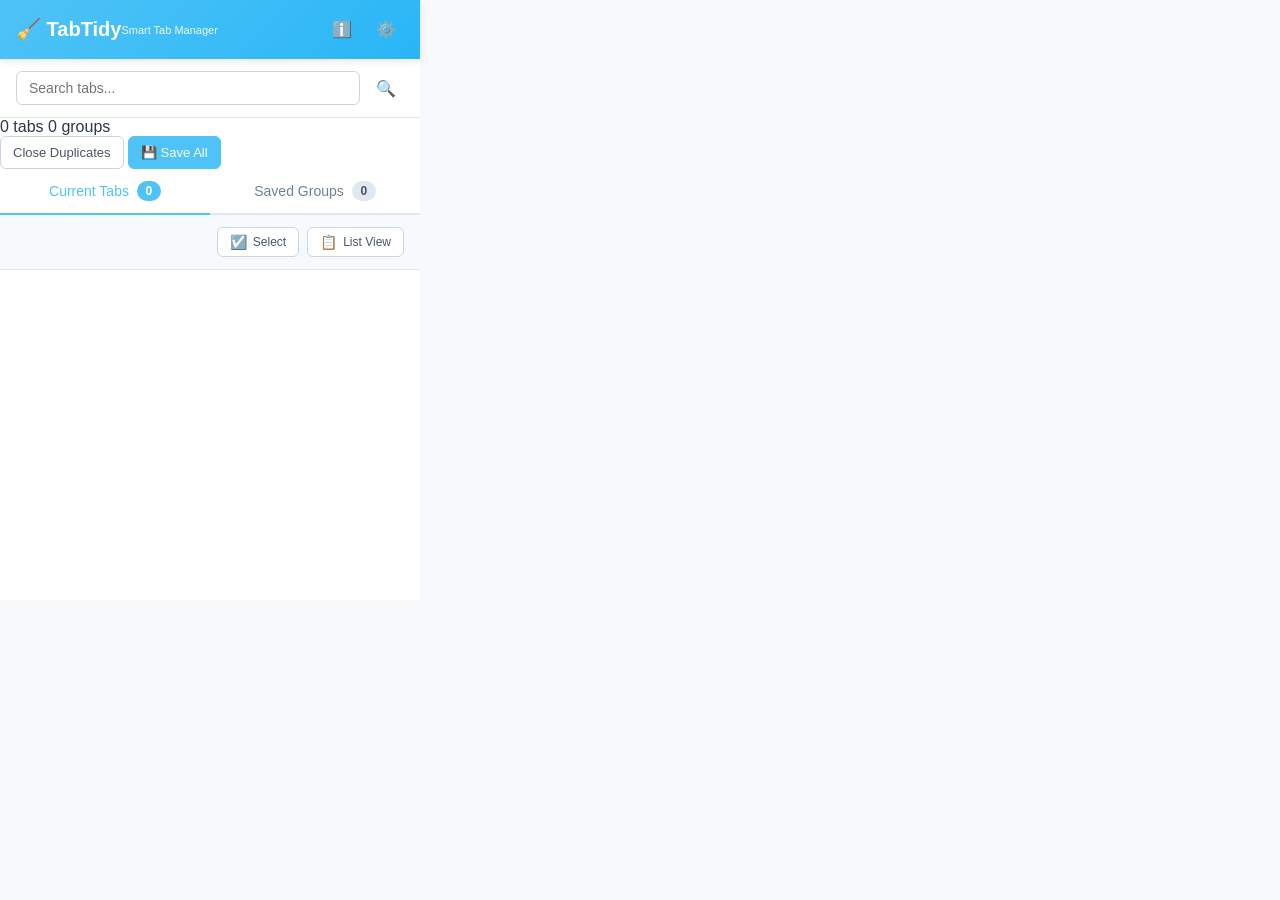
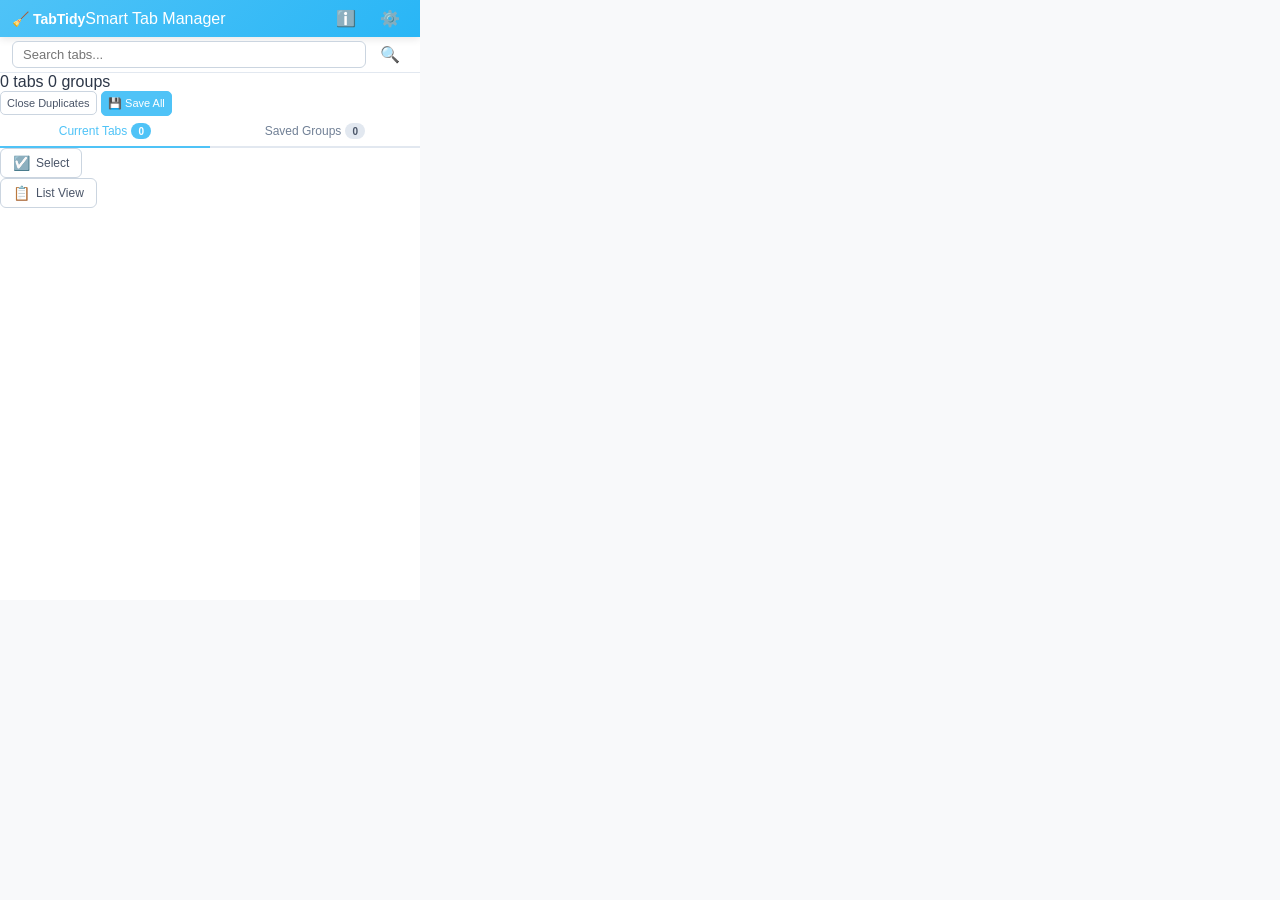

feat: compact UI to maximize visible tab count

--- a/popup.css
+++ b/popup.css
@@ -4,9 +4,10 @@
   box-sizing: border-box;
 }
 
-body {
+html, body {
   width: 420px;
   height: 600px;
+  overflow: hidden;
   font-family: -apple-system, BlinkMacSystemFont, 'Segoe UI', Roboto, Oxygen, Ubuntu, Cantarell, sans-serif;
   background: #f8f9fa;
   color: #2d3748;
@@ -26,22 +27,16 @@ body {
   display: flex;
   justify-content: space-between;
   align-items: center;
-  padding: 16px;
+  padding: 5px 12px;
   background: linear-gradient(135deg, #4fc3f7 0%, #29b6f6 100%);
   color: white;
   box-shadow: 0 2px 8px rgba(0,0,0,0.1);
 }
 
 .header h1 {
-  font-size: 20px;
+  font-size: 14px;
   font-weight: 600;
-  margin-bottom: 2px;
-}
-
-.header-subtitle {
-  font-size: 11px;
-  opacity: 0.9;
-  font-weight: 400;
+  margin-bottom: 0;
 }
 
 .header-actions {
@@ -53,17 +48,17 @@ body {
 /* Search */
 .search-container {
   display: flex;
-  padding: 12px 16px;
-  gap: 8px;
+  padding: 4px 12px;
+  gap: 6px;
   border-bottom: 1px solid #e2e8f0;
 }
 
 #searchInput {
   flex: 1;
-  padding: 8px 12px;
+  padding: 4px 10px;
   border: 1px solid #cbd5e0;
   border-radius: 6px;
-  font-size: 14px;
+  font-size: 13px;
   transition: border-color 0.2s;
 }
 
@@ -73,14 +68,14 @@ body {
 }
 
 .filter-select {
-  padding: 8px 12px;
+  padding: 4px 8px;
   border: 1px solid #cbd5e0;
   border-radius: 6px;
-  font-size: 13px;
+  font-size: 12px;
   background: white;
   cursor: pointer;
   transition: all 0.2s;
-  min-width: 140px;
+  min-width: 110px;
 }
 
 .filter-select:hover {
@@ -97,30 +92,23 @@ body {
 /* Quick Actions at Bottom (Fixed within panel) */
 .quick-actions-bottom {
   display: flex;
-  flex-direction: column;
-  gap: 8px;
-  padding: 12px 16px;
+  gap: 4px;
+  padding: 6px 8px;
   border-top: 1px solid #e2e8f0;
   background: white;
   margin-top: auto;
+  flex-shrink: 0;
   box-shadow: 0 -2px 8px rgba(0,0,0,0.05);
-}
-
-.quick-actions-left,
-.quick-actions-right {
-  display: flex;
-  gap: 8px;
-  width: 100%;
 }
 
 .action-btn {
   flex: 1;
-  padding: 8px 12px;
+  padding: 5px 6px;
   border: 1px solid #cbd5e0;
-  border-radius: 6px;
+  border-radius: 5px;
   background: white;
   color: #4a5568;
-  font-size: 13px;
+  font-size: 11px;
   font-weight: 500;
   cursor: pointer;
   white-space: nowrap;
@@ -164,8 +152,51 @@ body {
 /* Tabs Navigation */
 .tabs-nav {
   display: flex;
+  align-items: center;
   border-bottom: 2px solid #e2e8f0;
   background: white;
+}
+
+.tabs-nav-buttons {
+  display: flex;
+  flex: 1;
+}
+
+.tabs-nav-actions {
+  display: flex;
+  align-items: center;
+  padding-right: 8px;
+}
+
+.panel-actions {
+  display: none;
+  align-items: center;
+  gap: 2px;
+}
+
+.panel-actions.active {
+  display: flex;
+}
+
+.nav-action-btn {
+  background: none;
+  border: 1px solid transparent;
+  border-radius: 4px;
+  font-size: 14px;
+  cursor: pointer;
+  padding: 2px 6px;
+  transition: all 0.2s;
+  color: #718096;
+}
+
+.nav-action-btn:hover {
+  background: #f7fafc;
+  border-color: #e2e8f0;
+}
+
+.nav-action-btn.active {
+  background: #e6f7ff;
+  border-color: #4fc3f7;
 }
 
 .tab-button {
@@ -173,13 +204,13 @@ body {
   display: flex;
   align-items: center;
   justify-content: center;
-  gap: 8px;
-  padding: 12px 16px;
+  gap: 4px;
+  padding: 7px 8px;
   background: none;
   border: none;
   border-bottom: 2px solid transparent;
   margin-bottom: -2px;
-  font-size: 14px;
+  font-size: 12px;
   font-weight: 500;
   color: #718096;
   cursor: pointer;
@@ -201,14 +232,14 @@ body {
   display: inline-flex;
   align-items: center;
   justify-content: center;
-  min-width: 24px;
-  height: 20px;
-  padding: 0 6px;
+  min-width: 20px;
+  height: 16px;
+  padding: 0 5px;
   background: #e2e8f0;
   color: #4a5568;
-  font-size: 12px;
+  font-size: 10px;
   font-weight: 600;
-  border-radius: 10px;
+  border-radius: 8px;
   transition: all 0.2s;
 }
 
@@ -231,22 +262,14 @@ body {
   flex-direction: column;
   flex: 1;
   min-height: 0;
+  overflow: hidden;
 }
 
 .tab-panel.active {
   display: flex;
 }
 
-/* Panel Header */
-.panel-header {
-  display: flex;
-  justify-content: flex-end;
-  align-items: center;
-  padding: 12px 16px;
-  background: #f7fafc;
-  border-bottom: 1px solid #e2e8f0;
-  gap: 8px;
-}
+/* Panel Header (kept for potential future use) */
 
 /* Tab List */
 .tab-list {
@@ -265,7 +288,7 @@ body {
 .history-item {
   display: flex;
   align-items: center;
-  padding: 12px 16px;
+  padding: 6px 12px;
   border-bottom: 1px solid #f7fafc;
   cursor: pointer;
   transition: all 0.2s;
@@ -345,7 +368,7 @@ body {
 .tab-item {
   display: flex;
   align-items: center;
-  padding: 10px 16px;
+  padding: 4px 10px;
   border-bottom: 1px solid #f0f0f0;
   cursor: pointer;
   transition: background 0.2s;
@@ -470,19 +493,19 @@ body {
 .bulk-actions {
   display: flex;
   align-items: center;
-  gap: 8px;
-  padding: 12px 16px;
+  gap: 6px;
+  padding: 6px 12px;
   background: #e6f7ff;
   border-bottom: 1px solid #4fc3f7;
 }
 
 .select-all-btn {
-  padding: 8px 16px;
+  padding: 5px 10px;
   border: 1px solid #4fc3f7;
-  border-radius: 6px;
+  border-radius: 5px;
   background: white;
   color: #4fc3f7;
-  font-size: 13px;
+  font-size: 11px;
   font-weight: 500;
   cursor: pointer;
   transition: all 0.2s;
@@ -496,10 +519,10 @@ body {
 }
 
 .selected-count {
-  font-size: 13px;
+  font-size: 11px;
   font-weight: 600;
   color: #4fc3f7;
-  min-width: 80px;
+  min-width: 60px;
   text-align: center;
   flex-shrink: 0;
 }
@@ -710,10 +733,10 @@ body {
   display: flex;
   align-items: center;
   justify-content: space-between;
-  padding: 10px 16px;
+  padding: 6px 12px;
   background: #f7fafc;
   cursor: pointer;
-  font-size: 13px;
+  font-size: 12px;
   font-weight: 600;
   color: #4a5568;
 }
